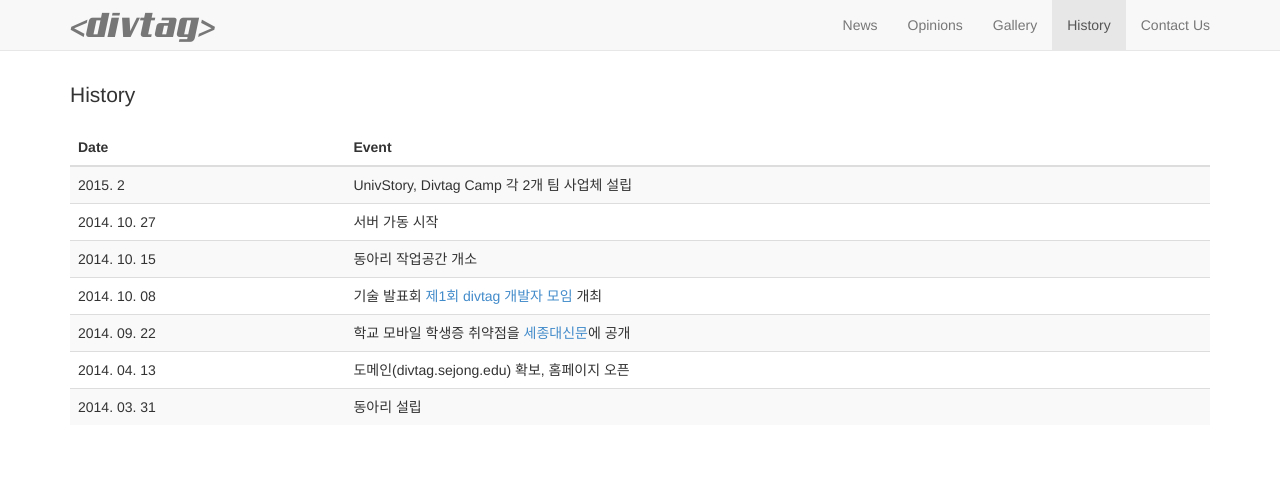
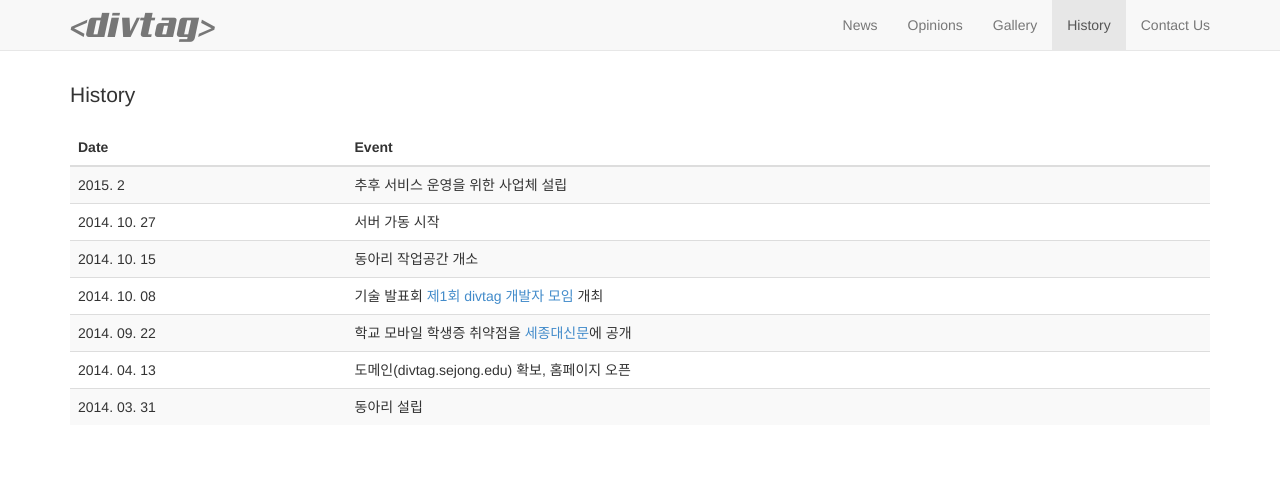
Before and after one commit to divtagers/divtagers.github.io, a Jekyll site: the page built from history/index.html, in a window 1280 px wide. Shown: the top 503 px of the page. Built offline with Jekyll 4.4.1, drawn with Linux system fonts in a browser that asks for light colours; Markdown is read by kramdown in place of the engine named in the settings.

Commit message:
Update index.html

```diff
--- a/history/index.html
+++ b/history/index.html
@@ -15,7 +15,7 @@ type: history
 	<tbody>
 			<tr>
 			  <td>2015. 2</td>
-			  <td>UnivStory, Divtag Camp 각 2개 팀 사업체 설립</td>
+			  <td>추후 서비스 운영을 위한 사업체 설립</td>
 			</tr>
 			<tr>
 			  <td>2014. 10. 27</td>
```
